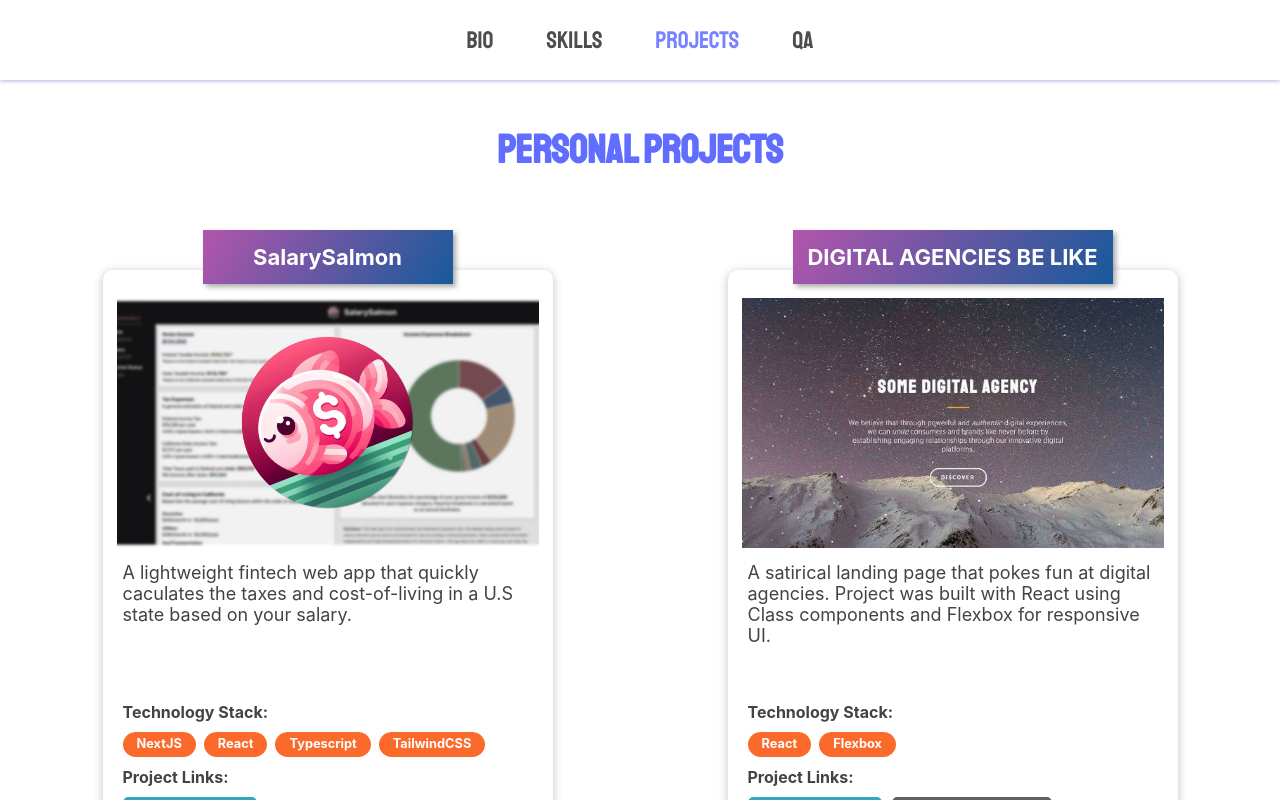
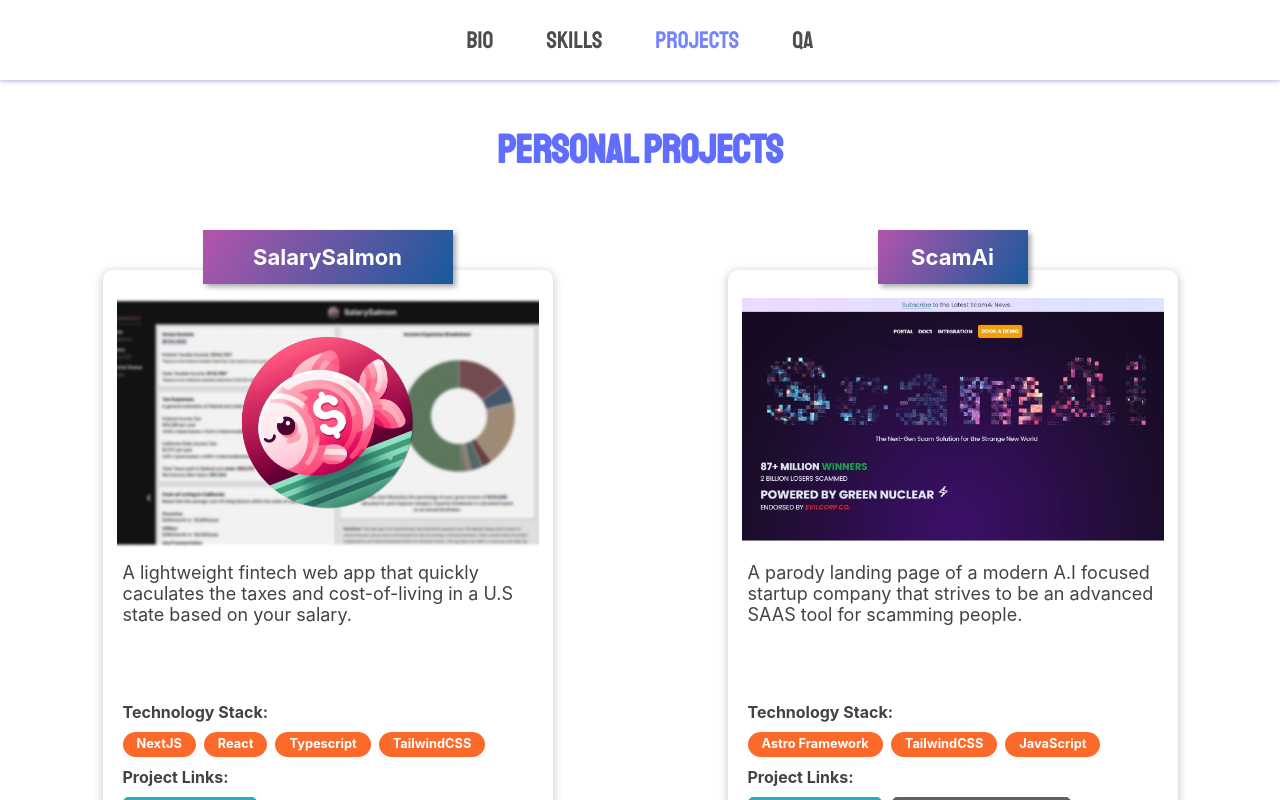
Before and after one commit to sok213/new-portolfio, a React (Create React App) app: page / in a window 1280 px wide. Both pictures are taken after a click on the button "Projects". Shown: the top 800 px of the page. Built offline with nearby package versions, Linux system fonts and the light colour scheme; a web font is replaced by a local one.

Commit message:
add scamAI project

```diff
--- a/src/Comps/Projects/Projects.js
+++ b/src/Comps/Projects/Projects.js
@@ -3,7 +3,7 @@ import s from './Projects.module.scss';
 import thumbnail_1 from './../../Assets/thumbnail_1.jpg';
 import thumbnail_2 from './../../Assets/pol-thumbnail.jpg';
 import thumbnail_3 from './../../Assets/teddy-thumb.jpg';
-import thumbnail_4 from './../../Assets/flyer.JPG';
+import thumbnail_4 from './../../Assets/scamai.jpg';
 import thumbnail_5 from './../../Assets/element115_thumbnail.jpg';
 import thumbnail_6 from './../../Assets/ewtx.jpg';
 import thumbnail_7 from './../../Assets/ss-thumbnail.jpg';
@@ -26,24 +26,22 @@ export default function Projects() {
         'TailwindCSS'
       ]
     },
-    // {
-    //   title: 'FlyingCowsAreReal',
-    //   desc: 'A community passion project designed as an outdoor objective based quest in which prizes were granted to those who finished. Built on Node, React, and AWS.',
-    //   link_source: 'https://youtu.be/-Ib5q8gdhLQ',
-    //   link_project: 'https://www.flyingcowsarereal.com/',
-    //   thumbnail: thumbnail_4,
-    //   top: '193px',
-    //   width: 250,
-    //   techStack: [
-    //     'Node',
-    //     'AWS',
-    //     'React',
-    //     'SQL',
-    //     'Twilio API'
-    //   ]
-    // },
     {
-      title: 'DIGITAL AGENCIES BE LIKE',
+      title: 'ScamAi',
+      desc: 'A parody landing page of a modern A.I focused startup company that strives to be an advanced SAAS tool for scamming people.',
+      link_source: 'https://github.com/sok213/ScamAI/tree/master',
+      link_project: 'https://scam-ai-szaq.vercel.app/',
+      thumbnail: thumbnail_4,
+      top: '193px',
+      width: 150,
+      techStack: [
+        'Astro Framework',
+        'TailwindCSS',
+        'JavaScript'
+      ]
+    },
+    {
+      title: 'Some Digital Agency',
       desc: 'A satirical landing page that pokes fun at digital agencies. Project was built with React using Class components and Flexbox for responsive UI.',
       link_source: 'https://github.com/sok213/some-digital-agency',
       link_project: 'https://www.digitalagenciesbelike.com/',
@@ -143,12 +141,8 @@ export default function Projects() {
               <span className={s.boldMe}>Project Links:</span>
               <div className={s.projectLinks}>
                 <a href={link_project} target="_blank" className={`${s.button} ${s.button__info}`}>View Project</a>
-                {key === 1 &&
-                  <a href={link_source}  target="_blank" className={`${s.button} ${s.button__dark}`}>Video Overview</a>
-                }
-
                 {
-                  key > 1 &&
+                  key > 0 &&
                   <a href={link_source}  target="_blank" className={`${s.button} ${s.button__dark}`}>View Source Code</a>
                 }
               </div>
```
Also changed, not shown: src/Assets/scamai.jpg (added).
